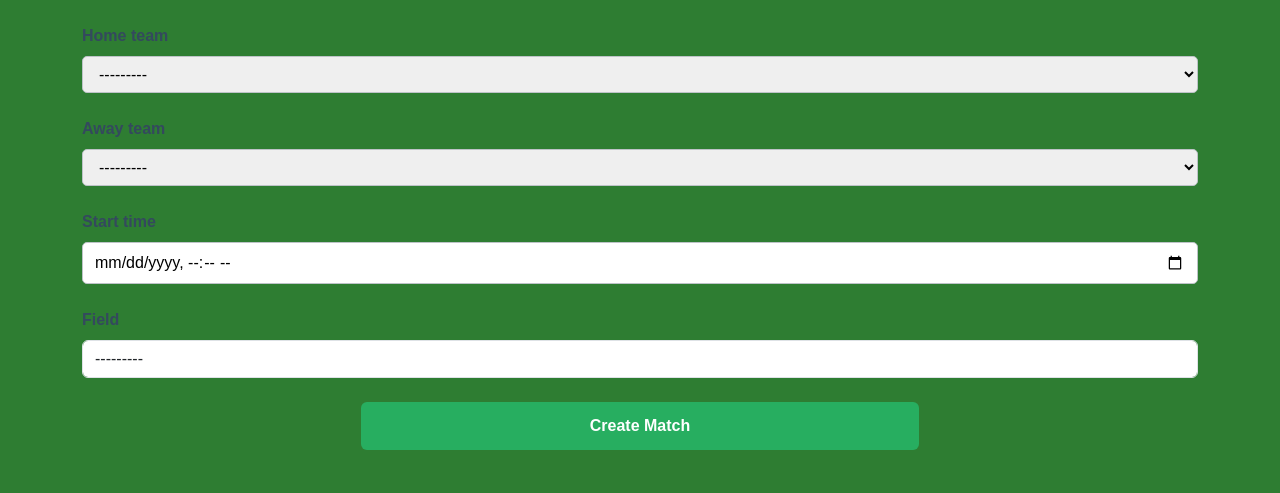
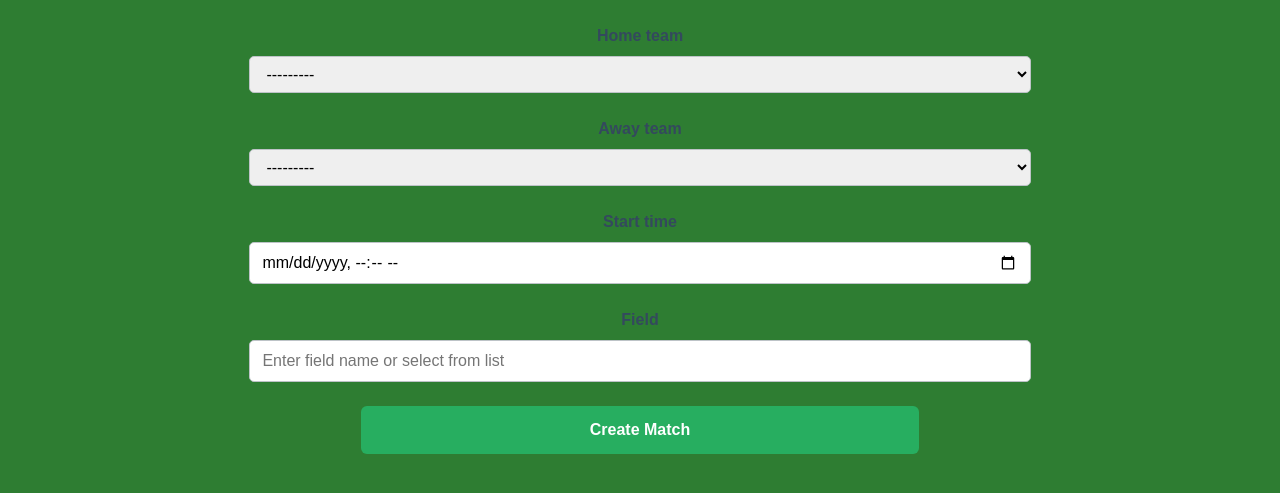
Before and after one commit to VeselinMar/TournamentManager, a Django app: page /matches/create/ in a window 1280 px wide. Shown: the part 56-549 px from the top of the page. Run offline with Django 4.2, Linux system fonts and the light colour scheme; data that the repository does not hold is empty.

Commit message:
change form submission of match_form

```diff
--- a/tournamentapp/forms.py
+++ b/tournamentapp/forms.py
@@ -17,12 +17,22 @@ class TeamForm(forms.ModelForm):
         return name
 
 class MatchForm(forms.ModelForm):
+    custom_field = forms.CharField(
+        label="Field",
+        max_length=25,
+        widget=forms.TextInput(attrs={
+            'list': 'field-options',
+            'placeholder': 'Enter field name or select from list'
+        }),
+        )
     class Meta:
         model = Match
-        fields = ['home_team', 'away_team', 'start_time', 'field']
+        fields = ['home_team', 'away_team', 'start_time']
         widgets = {
-            'start_time': forms.DateTimeInput(attrs={'type': 'datetime-local'}),
-            'field': forms.Select(attrs={'class': 'form-control'}),
+            'start_time': forms.DateTimeInput(attrs={
+                'type': 'datetime-local',
+                }
+                ),
         }
 
     def __init__(self, *args, **kwargs):
--- a/tournamentapp/static/css/match_form.css
+++ b/tournamentapp/static/css/match_form.css
@@ -23,6 +23,7 @@
 .form-group {
   display: flex;
   flex-direction: column;
+  align-items: center;
   margin-bottom: 1.5rem;
 }
 
@@ -33,6 +34,7 @@
 }
 
 input, select, textarea {
+  width: 70%;
   padding: 0.5rem 0.75rem;
   font-size: 1rem;
   border: 1.8px solid #bdc3c7;
--- a/tournamentapp/templates/matches/match_form.html
+++ b/tournamentapp/templates/matches/match_form.html
@@ -25,7 +25,21 @@
       </div>
     {% endfor %}
 
+    <datalist id="field-options">
+      {% for field_obj in fields %}
+        <option value="{{ field_obj.name }}"></option>
+      {% endfor %}
+    </datalist>
+
+
     <button type="submit" class="btn btn-submit">Create Match</button>
 </form>
 
+{# Datalist element should be outside the form loop and only once #}
+<datalist id="field-options">
+  {% for field_obj in fields %}
+    <option value="{{ field_obj.name }}"></option>
+  {% endfor %}
+</datalist>
+
 {% endblock %}
--- a/tournamentapp/views.py
+++ b/tournamentapp/views.py
@@ -4,7 +4,7 @@ from django.views.generic import TemplateView, DetailView, ListView
 from django.views.generic.edit import CreateView, UpdateView
 from django.contrib import messages
 from django.shortcuts import redirect
-from .models import Match, Team, GoalEvent, Player, MatchEvent
+from .models import Match, Team, GoalEvent, Player, MatchEvent, Field
 from .forms import TeamForm, MatchForm, MatchEditForm
 from django.urls import reverse_lazy
 from django.db.models import Q
@@ -68,6 +68,11 @@ class MatchCreateView(CreateView):
     form_class = MatchForm
     template_name = 'matches/match_form.html'
     success_url = reverse_lazy('home')
+
+    def get_context_data(self, **kwargs):
+        context = super().get_context_data(**kwargs)
+        context['fields'] = Field.objects.all()
+        return context
 
 class MatchDetailView(DetailView):
     model = Match
```
